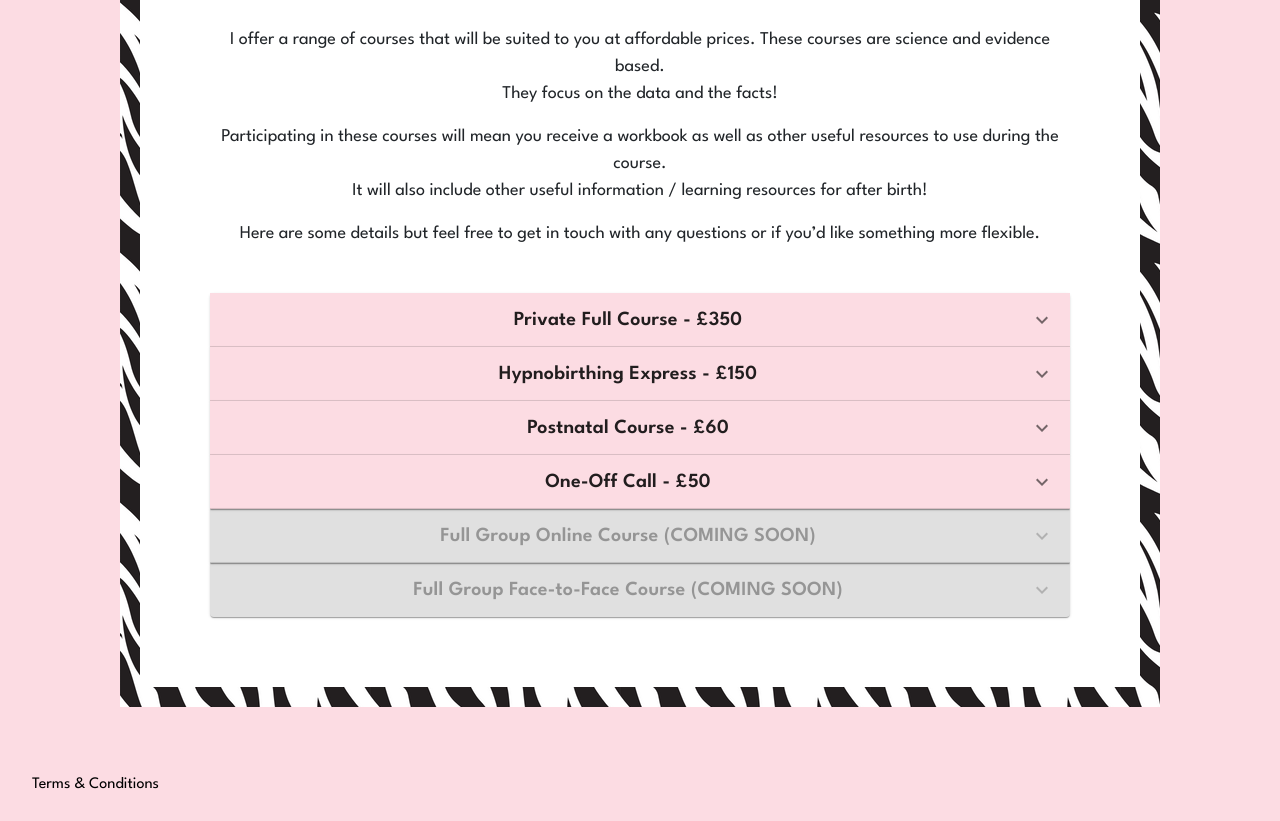
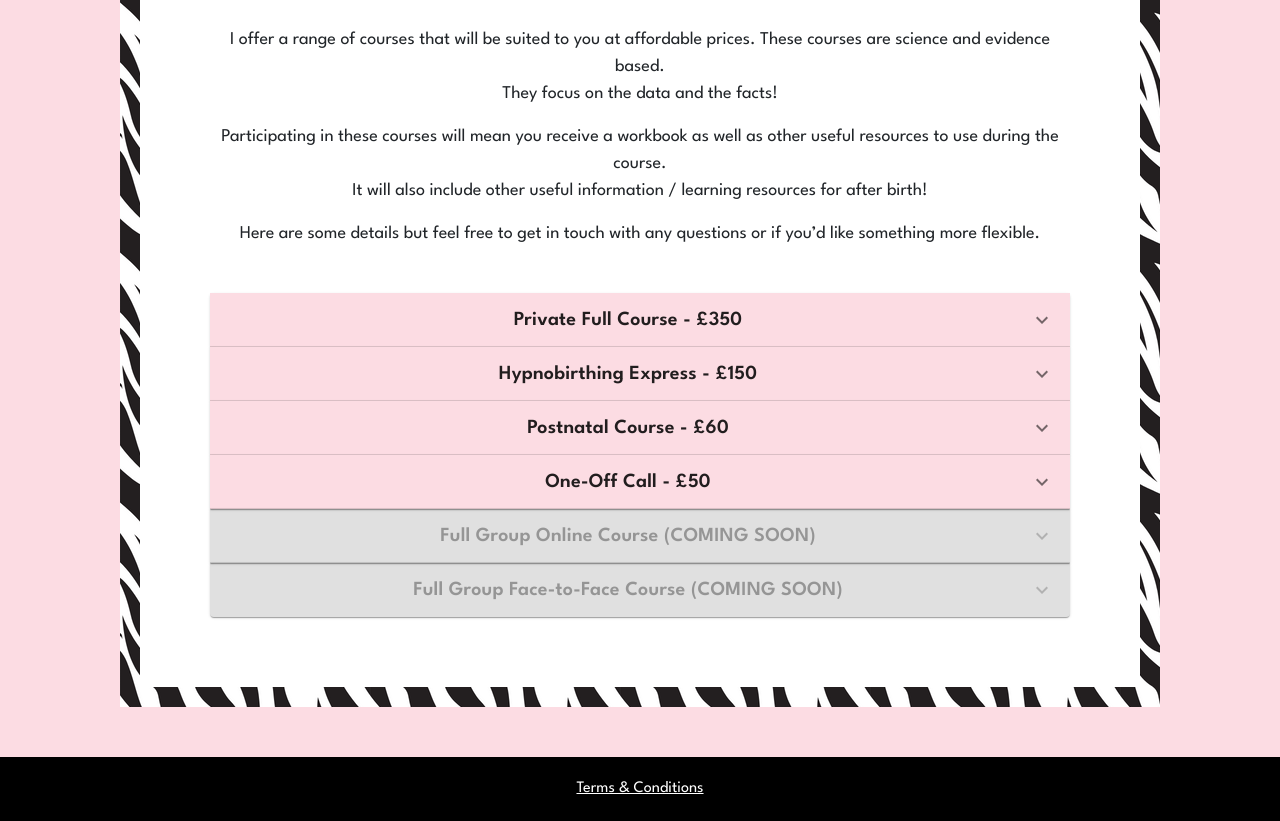
Before and after one commit to AlexJackson01/mighty-fierce-birth, a React (Create React App) app in the folder client/: page /courses in a window 1280 px wide. Shown: the part 380-1201 px from the top of the page. Built offline with nearby package versions, Linux system fonts and the light colour scheme.

Commit message:
Changed colour of footer and centred T&Cs link

```diff
--- a/client/src/App.css
+++ b/client/src/App.css
@@ -140,3 +140,18 @@ p {
 .tcs {
     text-align: center;
 }
+
+.footer {
+    background-color: black;
+    color: white;
+    padding: 20px;
+}
+
+.tcs-link {
+    color: white;
+    text-align: center;
+}
+
+.tcs-link:hover {
+    color: #ec5eb1;
+}
--- a/client/src/components/Footer.js
+++ b/client/src/components/Footer.js
@@ -4,8 +4,8 @@ import { NavLink, Link as ReactLink } from "react-router-dom";
 
 export default function Footer() {
   return (
-    <div>
-        <NavLink to="/t&cs" className="nav-link"><li className="nav-link">Terms & Conditions</li></NavLink>
+    <div className='footer'>
+        <NavLink to="/t&cs" className="tcs-link"><li className="tcs-link">Terms & Conditions</li></NavLink>
     </div>
   )
 }
```
